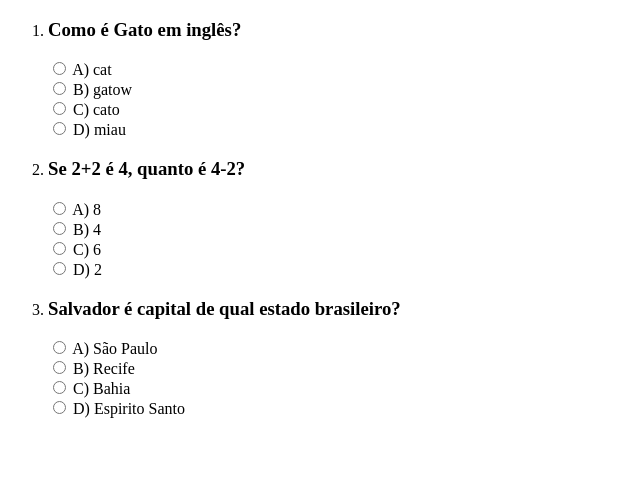
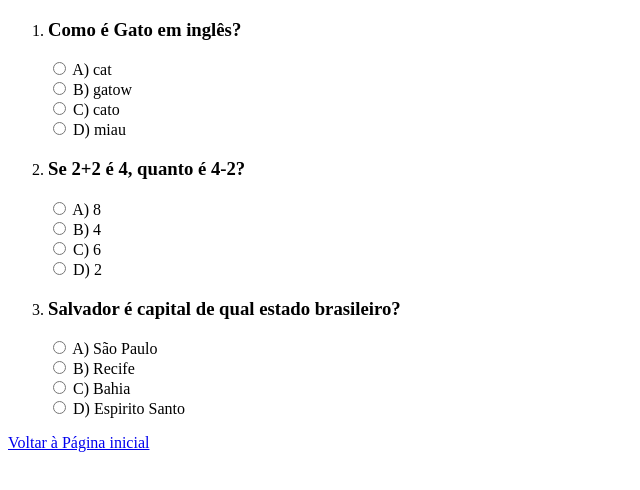
Before and after one commit to pamellabeca/5desafiosDeHTML-, a plain HTML site: page navegacao/quiz.html in a window 1280 px wide. Shown: the whole page, without its empty margins (0-640 px from the left). Drawn offline with Linux system fonts and the light colour scheme.

Commit message:
chore: Adicionado link para página inicial em quiz

```diff
--- a/navegacao/quiz.html
+++ b/navegacao/quiz.html
@@ -68,5 +68,7 @@
             </li>
         </ol>
     </form>
+    <a href="index.html">Voltar à Página inicial</a>
+</body>
 </body>
 </html>
```
